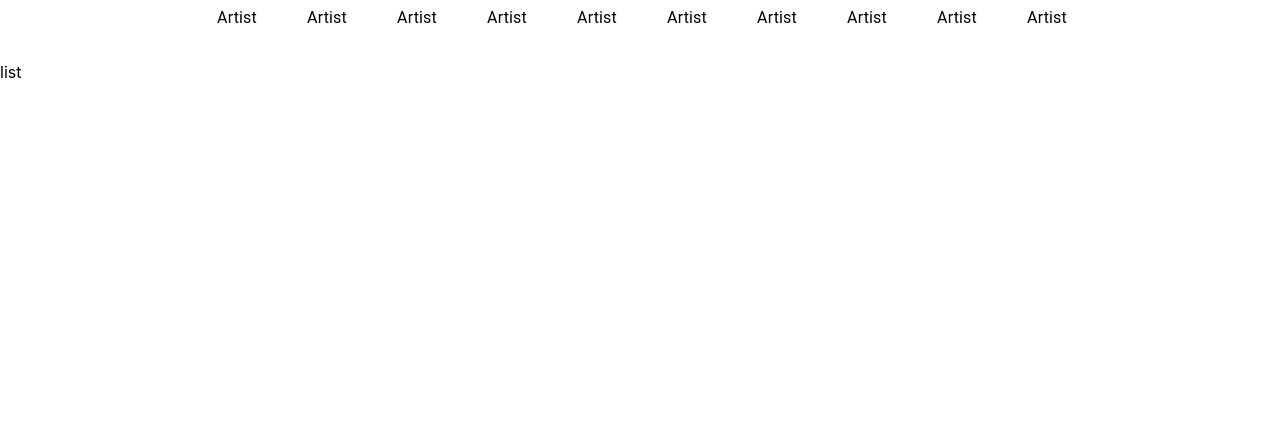
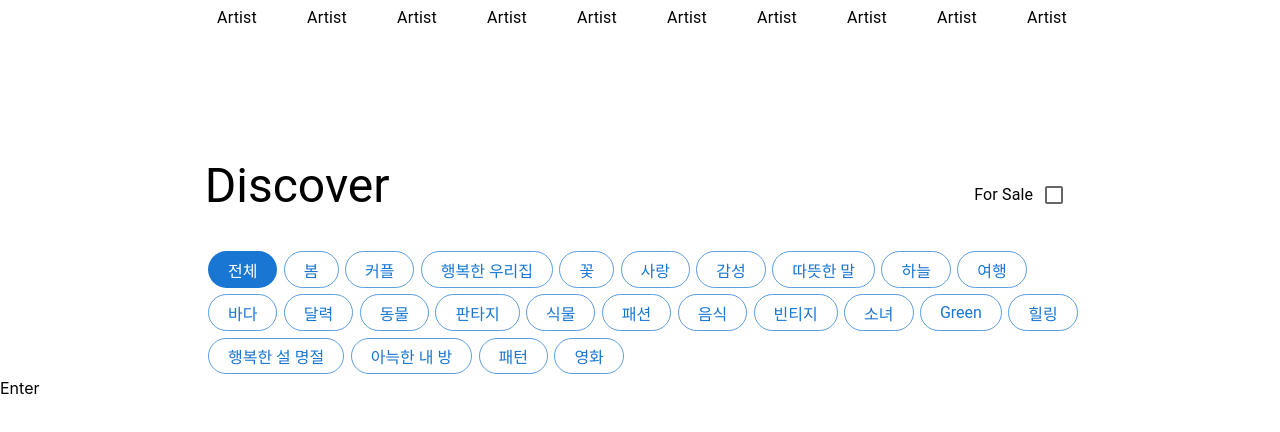
Before and after one commit to 2-NOW/BEB_02_project3_Art1st, a Next.js app in the folder front/: page /discover in a window 1280 px wide. Shown: the part 306-738 px from the top of the page. Built offline with nearby package versions, Linux system fonts and the light colour scheme.

Commit message:
💄 Add tags ui

```diff
--- /dev/null
+++ b/front/src/container/Discover/List/ItemList.tsx
@@ -0,0 +1,5 @@
+function ItemList() {
+  return <div>Enter</div>;
+}
+
+export default ItemList;
--- /dev/null
+++ b/front/src/container/Discover/List/Tags.tsx
@@ -0,0 +1,39 @@
+import { useState } from 'react';
+import Box from '@mui/material/Box';
+import Chip from '@mui/material/Chip';
+import testLabelData from './data';
+
+function Tags() {
+  const [clickedTagIndex, setClickedTagIndex] = useState(0);
+
+  const handleTagClick = (index: number) => {
+    setClickedTagIndex(index);
+  };
+  const tagCss = {
+    width: '70vw',
+    m: '2rem auto 0 16vw',
+    '& .MuiChip-label': { m: '0.5rem', fontSize: '1rem' },
+    '& .MuiChip-sizeMedium': { height: '2.3rem', borderRadius: '2rem' },
+  };
+
+  return (
+    <>
+      <Box sx={tagCss}>
+        {testLabelData.map((label, index) => {
+          return (
+            <Chip
+              sx={{ m: '0.2rem' }}
+              color="primary"
+              key={index}
+              onClick={() => handleTagClick(index)}
+              label={label}
+              variant={index === clickedTagIndex ? 'filled' : 'outlined'}
+            />
+          );
+        })}
+      </Box>
+    </>
+  );
+}
+
+export default Tags;
--- /dev/null
+++ b/front/src/container/Discover/List/data.ts
@@ -0,0 +1,27 @@
+export default [
+  '전체',
+  '봄',
+  '커플',
+  '행복한 우리집',
+  '꽃',
+  '사랑',
+  '감성',
+  '따뜻한 말',
+  '하늘',
+  '여행',
+  '바다',
+  '달력',
+  '동물',
+  '판타지',
+  '식물',
+  '패션',
+  '음식',
+  '빈티지',
+  '소녀',
+  'Green',
+  '힐링',
+  '행복한 설 명절',
+  '아늑한 내 방',
+  '패턴',
+  '영화',
+];
--- a/front/src/container/Discover/List/index.tsx
+++ b/front/src/container/Discover/List/index.tsx
@@ -1,5 +1,46 @@
+import { useState } from 'react';
+
+import Typography from '@mui/material/Typography';
+import Checkbox from '@mui/material/Checkbox';
+import FormControlLabel from '@mui/material/FormControlLabel';
+import Box from '@mui/material/Box';
+
+import Tags from '@/container/Discover/List/Tags';
+import ItemList from '@/container/Discover/List/ItemList';
+
+import data from '@/data/index';
+
 function index() {
-  return <div>list</div>;
+  const testData = [...data];
+
+  const [checked, setChecked] = useState(false);
+
+  const handleCheckboxChange = () => {
+    setChecked(!checked);
+  };
+
+  return (
+    <>
+      <Box sx={{ display: 'flex', justifyContent: 'space-between' }}>
+        <Typography sx={{ m: '6rem auto 0 16vw' }} variant="h3">
+          Discover
+        </Typography>
+
+        <FormControlLabel
+          sx={{ m: '7rem 16vw 0 auto' }}
+          value="start"
+          control={
+            <Checkbox checked={checked} onChange={handleCheckboxChange} />
+          }
+          label="For Sale"
+          labelPlacement="start"
+        />
+      </Box>
+
+      <Tags />
+      <ItemList />
+    </>
+  );
 }
 
 export default index;
```
Also changed, not shown: front/src/container/Discover/List/ListItems.tsx (deleted), front/src/container/Discover/List/TabMenu.tsx (deleted), front/src/container/Discover/List/Tag.tsx (deleted).
